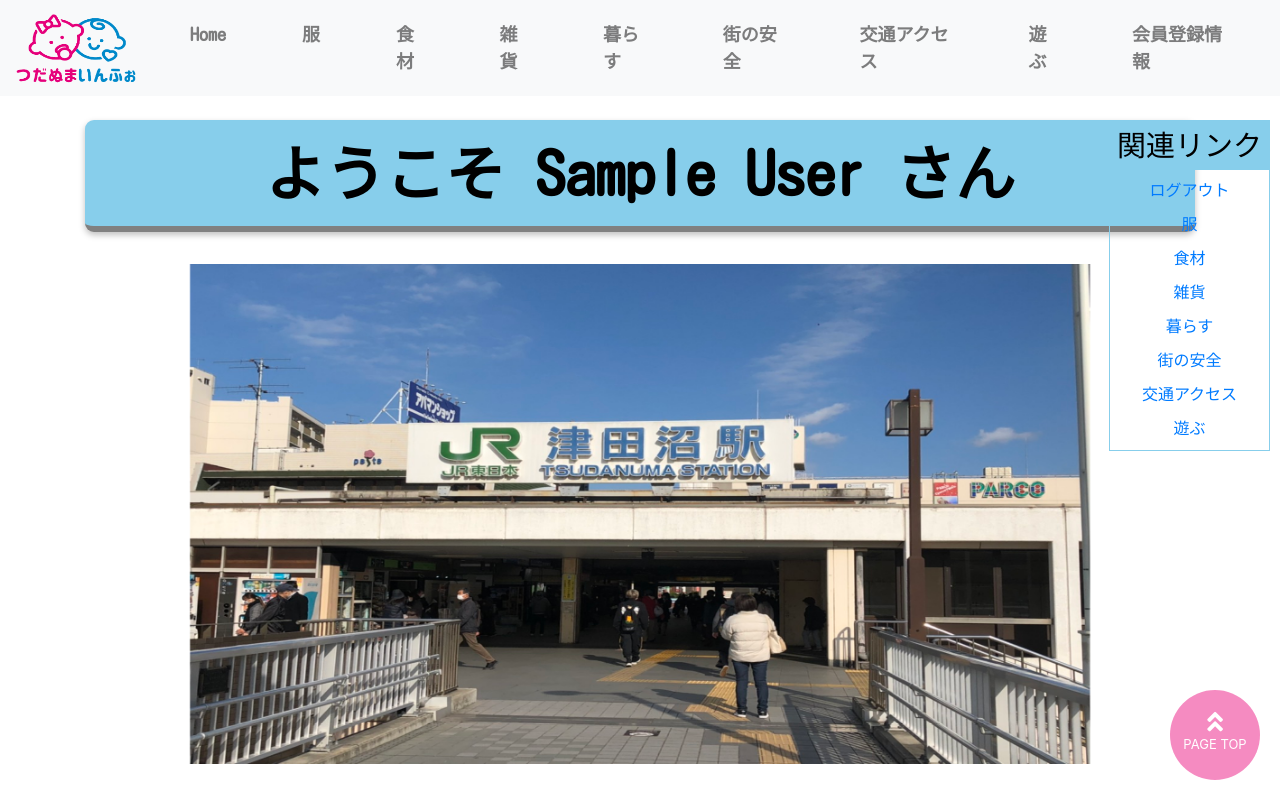
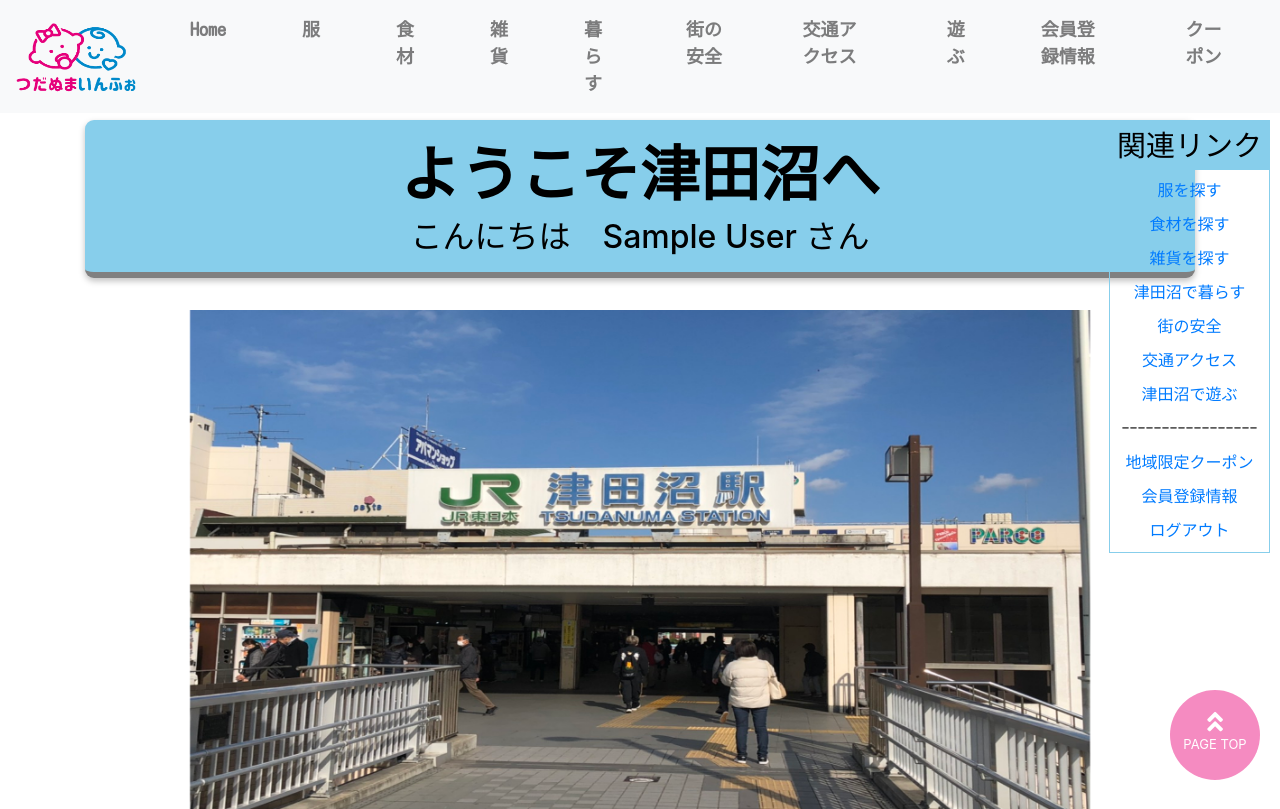
Before and after one commit to y-Kawanishi/tsudanuma-info, a PHP site: page / in a window 1280 px wide. Shown: the top 809 px of the page. Run offline with PHP 8.4, Linux system fonts and the light colour scheme; the visitor is signed in with stand-in values (Sample User, id 1); some libraries are stand-ins or nearby versions; some web fonts are replaced.

Commit message:
関連リンク編集

```diff
--- a/htdocs/account/login-check.php
+++ b/htdocs/account/login-check.php
@@ -17,7 +17,7 @@ foreach($stmt as $row){
         header('Location: ../template/index.php');
         exit;
     }else{
-        $_SESSION['err_msg2'] = "パスワードが違います";
+        $_SESSION['err_msg2'] = "";
         header('Location: ../template/login.php');
         exit;
     }
--- a/htdocs/html/logout.html
+++ b/htdocs/html/logout.html
@@ -46,6 +46,9 @@
                     </li>
                     <li class="nav-item">
                         <a class="nav-link" href="../template/play.php">遊ぶ</a>
+                    </li>
+                    <li class="nav-item">
+                        <a class="nav-link" href="../template/user.php">会員登録情報</a>
                     </li>
                 </ul>
             </div>
--- a/htdocs/template/header.php
+++ b/htdocs/template/header.php
@@ -48,7 +48,10 @@
                         <a class="nav-link" href="./play.php">遊ぶ</a>
                     </li>
                     <li class="nav-item">
-                        <a class="nav-link" href="../template/user.php">会員登録情報</a>
+                        <a class="nav-link" href="./user.php">会員登録情報</a>
+                    </li>
+                    <li class="nav-item">
+                        <a class="nav-link" href="../html/coupon.html">クーポン</a>
                     </li>
                 </ul>
             </div>
--- a/htdocs/template/index.php
+++ b/htdocs/template/index.php
@@ -16,7 +16,8 @@ include("./header.php");
 
 ?>
     <div class="box3">
-      <p>ようこそ <?=$name?> さん</p>
+      <p>ようこそ津田沼へ</p>
+      <h2>こんにちは　<?=$name?> さん</h2>
     </div>
     <div id="carouselExampleSlidesOnly" class="carousel slide" data-interval=3000 data-ride="carousel">
       <div class="carousel-inner">
@@ -120,14 +121,17 @@ include("./header.php");
     <section id="side_banner">
         <h2>関連リンク</h2>
         <ul>
-          <li><a href="../html/logout.html">ログアウト</a></li>
-          <li><a href="./wear.php">服</a></li>
-          <li><a href="./buy.php">食材</a></li>
-          <li><a href="./live.php">雑貨</a></li>
-          <li><a href="./life.php">暮らす</a></li>
+          <li><a href="./wear.php">服を探す</a></li>
+          <li><a href="./buy.php">食材を探す</a></li>
+          <li><a href="./live.php">雑貨を探す</a></li>
+          <li><a href="./life.php">津田沼で暮らす</a></li>
           <li><a href="./safe.php">街の安全</a></li>
           <li><a href="./convenient.php">交通アクセス</a></li>
-          <li><a href="./play.php">遊ぶ</a></li>
+          <li><a href="./play.php">津田沼で遊ぶ</a></li>
+          <li><a>-----------------</a></li>
+          <li><a href="../html/coupon.html">地域限定クーポン</a></li>
+          <li><a href="./user.php">会員登録情報</a></li>
+          <li><a href="../html/logout.html">ログアウト</a></li>
         </ul>
     </section>
   </aside>
--- a/htdocs/template/user.php
+++ b/htdocs/template/user.php
@@ -67,6 +67,9 @@ foreach($stmt as $row){
                     </li>
                     <li class="nav-item active">
                         <a class="nav-link" href="./user.php">会員登録情報</a>
+                    </li>
+                    <li class="nav-item">
+                        <a class="nav-link" href="../html/coupon.html">クーポン</a>
                     </li>
                 </ul>
             </div>
```
Also changed, not shown: htdocs/html/index.html (+8 -7 lines), README.md.
